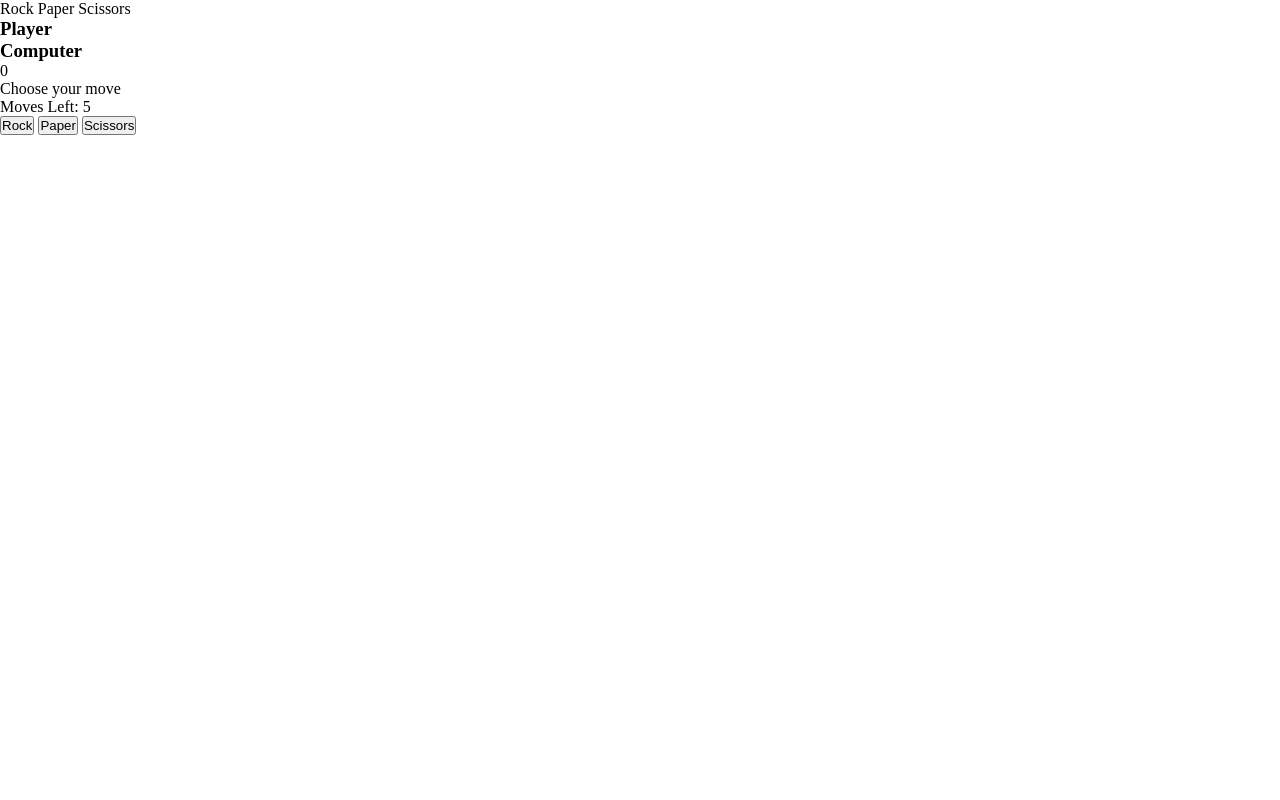
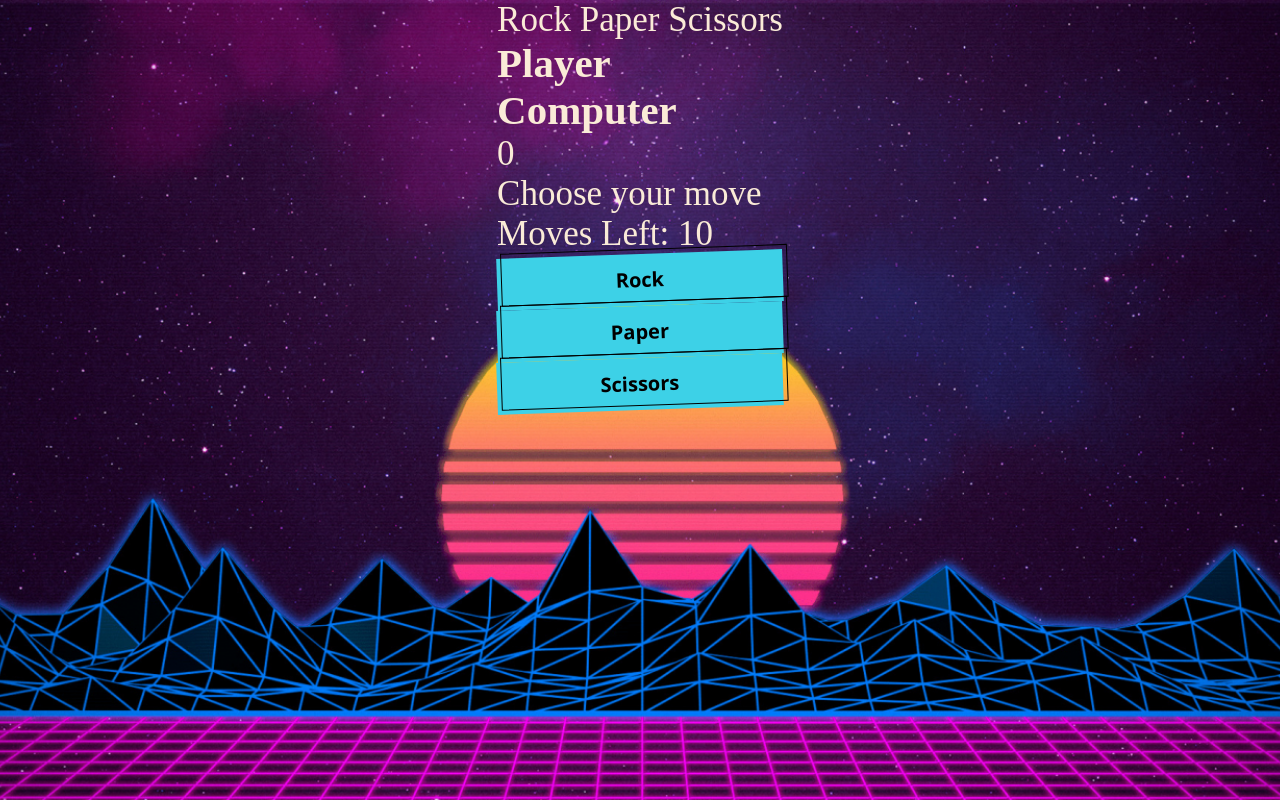
Before and after one commit to Dev-J0/rock-paper-scissors, a plain HTML site: page index.html in a window 1280 px wide. Drawn offline with Linux system fonts and the light colour scheme.

Commit message:
added cs, changed the moves from 5 to 10

```diff
--- a/app.js
+++ b/app.js
@@ -4,9 +4,9 @@ const game = () => {
     let moves = 0;
 
 const playGame = () => {
-    const rockBtn = document.querySelector('.rock');
-    const paperBtn = document.querySelector('.paper');
-    const scissorBtn = document.querySelector('.scissors');
+    const rockBtn = document.querySelector('.button-53');
+    const paperBtn = document.querySelector('.button-54');
+    const scissorBtn = document.querySelector('.button-55');
     const playerOptions = [rockBtn, paperBtn, scissorBtn];
     const computerOptions = ['rock', 'paper', 'scissors'];
 
@@ -14,14 +14,14 @@ const playGame = () => {
         option.addEventListener('click', function(){
             const movesLeft = document.querySelector('.movesleft');
             moves++;
-            movesLeft.innerText = `You have ${5-moves} left`;
+            movesLeft.innerText = `You have ${10-moves} left`;
 
             const choiceNumber = Math.floor(Math.random()*3);
             const computerChoice = computerOptions[choiceNumber];
 
             winner(this.innerText,computerChoice)
 
-            if(moves == 5){
+            if(moves == 10){
                 gameOver(playerOptions,movesLeft);
             }
         })
--- a/index.html
+++ b/index.html
@@ -23,12 +23,12 @@
 
     <div class="move">Choose your move</div>
 
-    <div class="movesleft">Moves Left: 5</div>
+    <div class="movesleft">Moves Left: 10</div>
 
     <div class="options">
-        <button class="rock">Rock</button>
-        <button class="paper">Paper</button>
-        <button class="scissors">Scissors</button>
+        <button class="button-53" role="button">Rock</button>
+        <button class="button-54" role="button">Paper</button>
+        <button class="button-55" role="button">Scissors</button>
     </div>
 
     <div class="result"></div>
--- a/style.css
+++ b/style.css
@@ -1,4 +1,109 @@
 * {
     margin: 0;
     padding: 0;
+    box-sizing: border-box;
+    color:antiquewhite;
+
 }
+
+html {
+    background: url(./SisG3W.jpg) no-repeat center center fixed;
+    -webkit-background-size: cover;
+    -moz-background-size: cover;
+    -o-background-size: cover;
+    background-size: cover;
+    display: flex;
+    justify-content: center;
+    align-items: center;
+  }
+
+
+
+ .game {
+   font-size: 35px;
+ }
+
+
+.button-53,
+.button-54,
+.button-55 {
+  background-color: #3DD1E7;
+  border: 0 solid #E5E7EB;
+  box-sizing: border-box;
+  color: #000000;
+  display: flex;
+  font-family: ui-sans-serif,system-ui,-apple-system,system-ui,"Segoe UI",Roboto,"Helvetica Neue",Arial,"Noto Sans",sans-serif,"Apple Color Emoji","Segoe UI Emoji","Segoe UI Symbol","Noto Color Emoji";
+  font-size: 1rem;
+  font-weight: 700;
+  justify-content: center;
+  line-height: 1.75rem;
+  padding: .75rem 1.65rem;
+  position: relative;
+  text-align: center;
+  text-decoration: none #000000 solid;
+  text-decoration-thickness: auto;
+  width: 100%;
+  max-width: 300px;
+  position: relative;
+  cursor: pointer;
+  transform: rotate(-2deg);
+  user-select: none;
+  -webkit-user-select: none;
+  touch-action: manipulation;
+}
+
+.button-53,
+.button-54,
+.button-55:focus {
+  outline: 0;
+}
+
+.button-53:after {
+    content: '';
+    position: absolute;
+    border: 1px solid #000000;
+    bottom: 4px;
+    left: 4px;
+    width: calc(100% - 1px);
+    height: calc(100% - 1px);
+  }
+.button-54:after {
+    content: '';
+    position: absolute;
+    border: 1px solid #000000;
+    bottom: 4px;
+    left: 4px;
+    width: calc(100% - 1px);
+    height: calc(100% - 1px);
+  }
+.button-55:after {
+  content: '';
+  position: absolute;
+  border: 1px solid #000000;
+  bottom: 4px;
+  left: 4px;
+  width: calc(100% - 1px);
+  height: calc(100% - 1px);
+}
+
+.button-53:hover:after {
+    bottom: 2px;
+    left: 2px;
+}
+.button-54:hover:after {
+    bottom: 2px;
+    left: 2px;
+}
+.button-55:hover:after {
+  bottom: 2px;
+  left: 2px;
+}
+
+@media (min-width: 768px) {
+  .button-53,
+  .button-54,
+  .button-55 {
+    padding: .75rem 3rem;
+    font-size: 1.25rem;
+  }
+}
```
Also changed, not shown: SisG3W.jpg (added).
